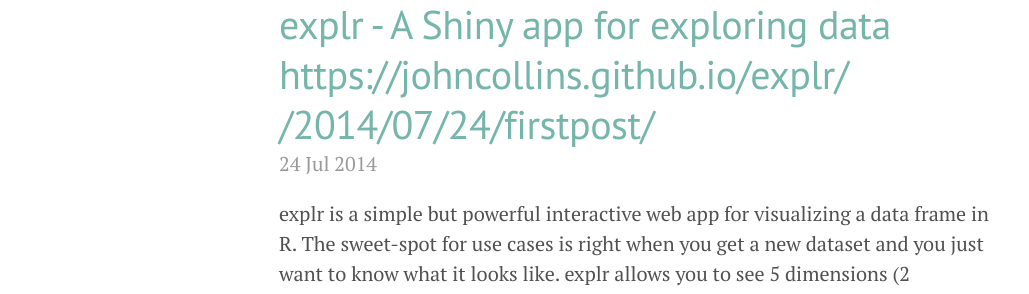
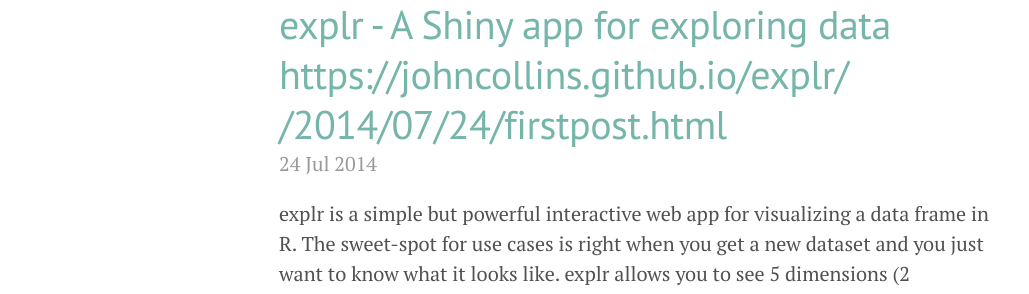
Before and after one commit to johncollins/DataExplorer, a Jekyll site: the page built from index.html, in a window 1280 px wide. Shown: the part 133-427 px from the top of the page, without its empty margins (1-1030 px from the left). Built offline with Jekyll 4.4.1, drawn with Linux system fonts in a browser that asks for light colours; the list of posts is cut into pages by our own code; some of the changed lines change nothing that is shown.

```diff
--- a/_config.yml
+++ b/_config.yml
@@ -1,9 +1,6 @@
 # Dependencies
 markdown:         kramdown
 highlighter:      true
-
-# Permalinks
-permalink:        pretty
 
 # Setup
 title:            explr
```
